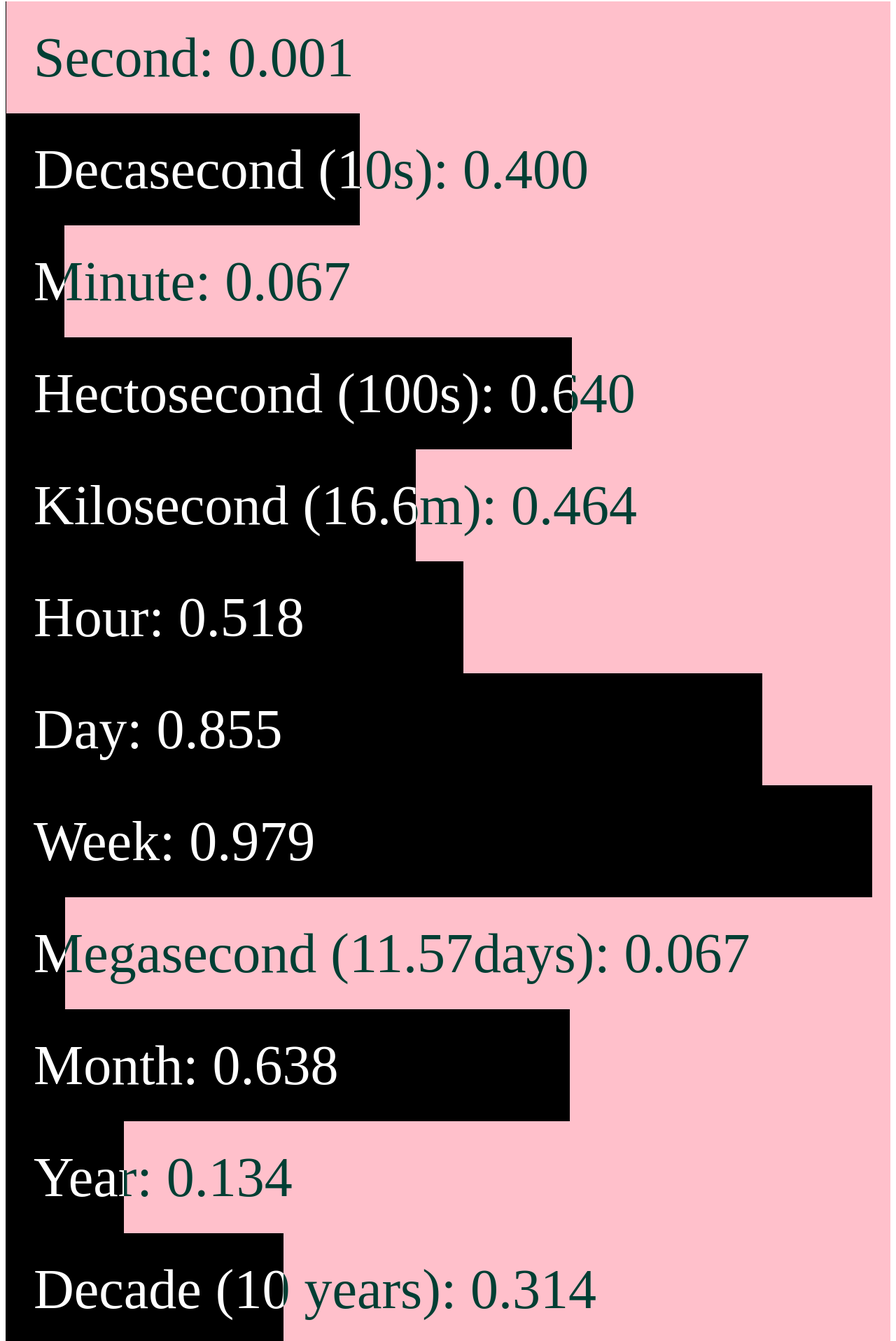
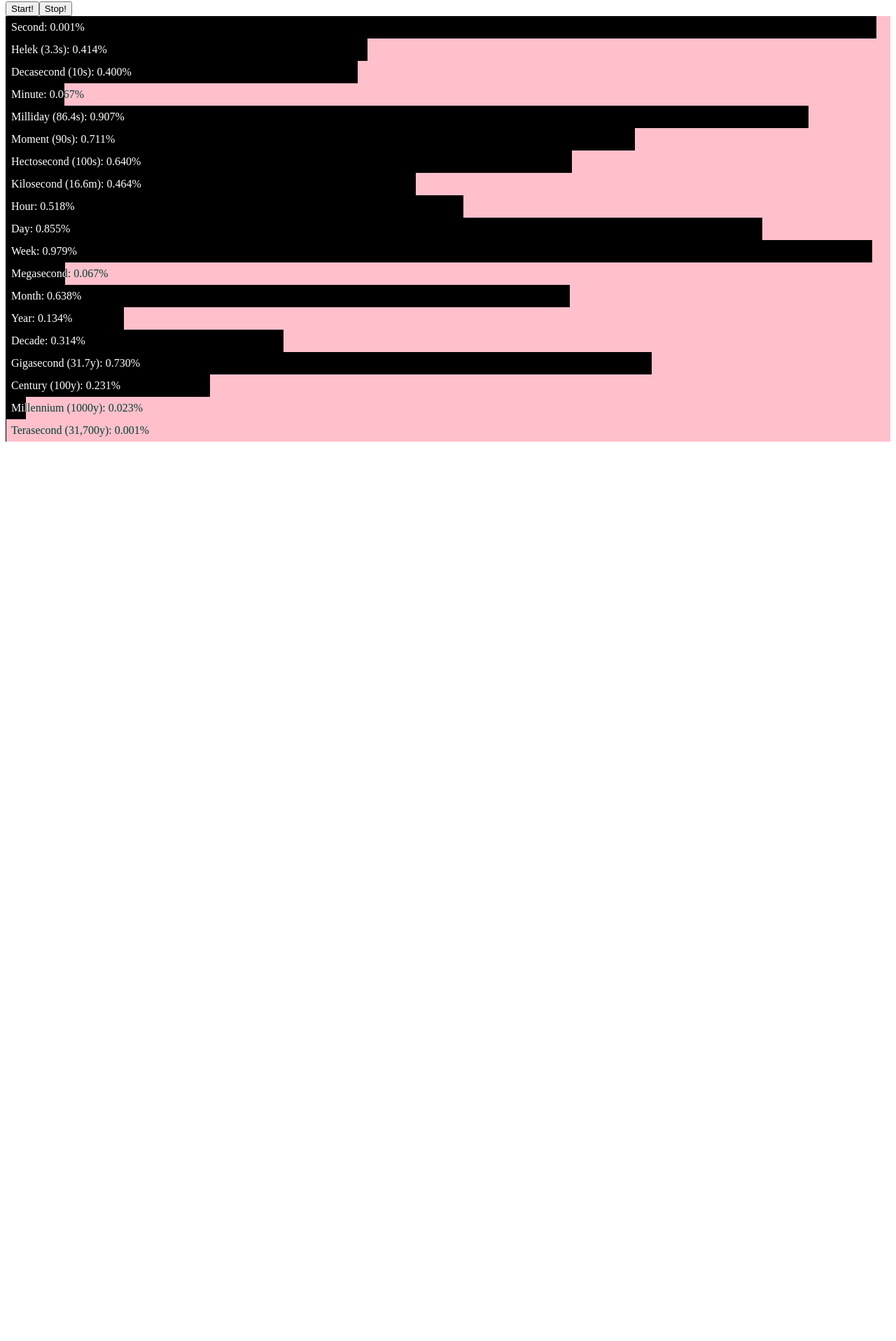
Before and after one commit to egstad/kala, a Nuxt app: page / in a window 1280 px wide. Shown: the part 84-2000 px from the top of the page at 70% size. After the commit the page ends 800 px from the top, so only its background shows below. Built offline with nearby package versions, Linux system fonts and the light colour scheme.

Commit message:
feat: created time unit component

```diff
--- /dev/null
+++ b/components/time-unit.vue
@@ -0,0 +1,53 @@
+<template>
+  <div class="progress">
+    <p class="label">{{ title }}: {{ progress.toFixed(3) }}%</p>
+    <div class="current" :style="{ width: `${progress * 100}%` }"></div>
+  </div>
+</template>
+
+<script>
+export default {
+  props: {
+    title: {
+      type: String,
+      require: true,
+    },
+    progress: {
+      type: Number,
+      require: true,
+    },
+  },
+};
+</script>
+
+<style lang="css">
+:root {
+  --height: 2em;
+}
+
+.progress {
+  background: pink;
+  width: 100%;
+  height: var(--height);
+  display: block;
+  position: relative;
+}
+.current {
+  background: black;
+  height: var(--height);
+  display: block;
+  transition: all 10ms linear;
+}
+
+.label {
+  line-height: 0;
+  font-size: calc(var(--height) * 0.5);
+  font-family: "BradfordMono_8-3-Regular";
+  padding: 0;
+  color: white;
+  mix-blend-mode: exclusion;
+  position: absolute;
+  top: 0;
+  left: 0.5em;
+}
+</style>
--- a/pages/index.vue
+++ b/pages/index.vue
@@ -1,154 +1,41 @@
 <template>
   <div>
-    <div class="clock">{{ this.now.format("hh:mm:ss") }}</div>
-    <div class="progress">
-      <p class="label">Second: {{ progressToNextSecond.toFixed(3) }}</p>
-      <div
-        class="current"
-        :style="{ width: `${progressToNextSecond * 100}%` }"
-      ></div>
-    </div>
-
-    <div class="progress">
-      <p class="label">
-        Decasecond (10s): {{ progressToNextDecasecond.toFixed(3) }}
-      </p>
-      <div
-        class="current"
-        :style="{ width: `${progressToNextDecasecond * 100}%` }"
-      ></div>
-    </div>
-
-    <div class="progress">
-      <p class="label">Minute: {{ progressToNextMinute.toFixed(3) }}</p>
-      <div
-        class="current"
-        :style="{ width: `${progressToNextMinute * 100}%` }"
-      ></div>
-    </div>
-
-    <div class="progress">
-      <p class="label">
-        Hectosecond (100s): {{ progressToNextHectosecond.toFixed(3) }}
-      </p>
-      <div
-        class="current"
-        :style="{ width: `${progressToNextHectosecond * 100}%` }"
-      ></div>
-    </div>
-
-    <div class="progress">
-      <p class="label">
-        Kilosecond (16.6m): {{ progressToNextKilosecond.toFixed(3) }}
-      </p>
-      <div
-        class="current"
-        :style="{ width: `${progressToNextKilosecond * 100}%` }"
-      ></div>
-    </div>
-
-    <div class="progress">
-      <p class="label">Hour: {{ progressToNextHour.toFixed(3) }}</p>
-      <div
-        class="current"
-        :style="{ width: `${progressToNextHour * 100}%` }"
-      ></div>
-    </div>
-
-    <div class="progress">
-      <p class="label">Day: {{ progressToNextDay.toFixed(3) }}</p>
-      <div
-        class="current"
-        :style="{ width: `${progressToNextDay * 100}%` }"
-      ></div>
-    </div>
-
-    <div class="progress">
-      <p class="label">Week: {{ progressToNextWeek.toFixed(3) }}</p>
-      <div
-        class="current"
-        :style="{ width: `${progressToNextWeek * 100}%` }"
-      ></div>
-    </div>
-
-    <div class="progress">
-      <p class="label">
-        Megasecond (11.57days): {{ progressToNextMegasecond.toFixed(3) }}
-      </p>
-      <div
-        class="current"
-        :style="{ width: `${progressToNextMegasecond * 100}%` }"
-      ></div>
-    </div>
-
-    <div class="progress">
-      <p class="label">Month: {{ progressToNextMonth.toFixed(3) }}</p>
-      <div
-        class="current"
-        :style="{ width: `${progressToNextMonth * 100}%` }"
-      ></div>
-    </div>
-
-    <div class="progress">
-      <p class="label">Year: {{ progressToNextYear.toFixed(3) }}</p>
-      <div
-        class="current"
-        :style="{ width: `${progressToNextYear * 100}%` }"
-      ></div>
-    </div>
-
-    <div class="progress">
-      <p class="label">
-        Decade (10 years): {{ progressToNextDecade.toFixed(3) }}
-      </p>
-      <div
-        class="current"
-        :style="{ width: `${progressToNextDecade * 100}%` }"
-      ></div>
-    </div>
-
-    <div class="progress">
-      <p class="label">
-        Gigasecond (31.7 years): {{ progressToNextGigasecond.toFixed(3) }}
-      </p>
-      <div
-        class="current"
-        :style="{ width: `${progressToNextGigasecond * 100}%` }"
-      ></div>
-    </div>
-
-    <div class="progress">
-      <p class="label">
-        Century (100 years): {{ progressToNextCentury.toFixed(3) }}
-      </p>
-      <div
-        class="current"
-        :style="{ width: `${progressToNextCentury * 100}%` }"
-      ></div>
-    </div>
-
-    <div class="progress">
-      <p class="label">
-        Millenium (1000 years): {{ progressToNextMillennium.toFixed(3) }}
-      </p>
-      <div
-        class="current"
-        :style="{ width: `${progressToNextMillennium * 100}%` }"
-      ></div>
-    </div>
-
-    <div class="progress">
-      <p class="label">
-        Terasecond (31,700 years): {{ progressToNextTerasecond.toFixed(3) }}
-      </p>
-      <div
-        class="current"
-        :style="{ width: `${progressToNextTerasecond * 100}%` }"
-      ></div>
-    </div>
-
+    <div class="clock">{{ now.format("hh:mm:ss") }}</div>
     <button @click="update()">Start!</button>
     <button @click="destroy()">Stop!</button>
+
+    <!-- Fractions of a second -->
+    <!-- <TimeUnit title="Jiffy (0.01s)" :progress="nextJiffy" /> -->
+    <!-- <TimeUnit title="Blink (0.25s)" :progress="nextBlink" /> -->
+
+    <!-- A second or more -->
+    <TimeUnit title="Second" :progress="nextSecond" />
+    <TimeUnit title="Helek (3.3s)" :progress="nextHelek" />
+    <TimeUnit title="Decasecond (10s)" :progress="nextDecasecond" />
+
+    <!-- A minute or more -->
+    <TimeUnit title="Minute" :progress="nextMinute" />
+    <TimeUnit title="Milliday (86.4s)" :progress="nextMilliday" />
+    <TimeUnit title="Moment (90s)" :progress="nextMoment" />
+    <TimeUnit title="Hectosecond (100s)" :progress="nextHectosecond" />
+    <TimeUnit title="Kilosecond (16.6m)" :progress="nextKilosecond" />
+
+    <!-- A hour or more -->
+    <TimeUnit title="Hour" :progress="nextHour" />
+
+    <!-- A day or more -->
+    <TimeUnit title="Day" :progress="nextDay" />
+    <TimeUnit title="Week" :progress="nextWeek" />
+    <TimeUnit title="Megasecond" :progress="nextMegasecond" />
+    <TimeUnit title="Month" :progress="nextMonth" />
+
+    <!-- A year or more -->
+    <TimeUnit title="Year" :progress="nextYear" />
+    <TimeUnit title="Decade" :progress="nextDecade" />
+    <TimeUnit title="Gigasecond (31.7y)" :progress="nextGigasecond" />
+    <TimeUnit title="Century (100y)" :progress="nextCentury" />
+    <TimeUnit title="Millennium (1000y)" :progress="nextMillennium" />
+    <TimeUnit title="Terasecond (31,700y)" :progress="nextTerasecond" />
   </div>
 </template>
 
@@ -194,10 +81,15 @@ export default {
       durationYottasecond: null,
       durationRonnasecond: null,
       durationQuettasecond: null,
-      //
       durationDecade: null,
       durationCentury: null,
       durationMillennium: null,
+      durationBlink: null,
+      durationHelek: null,
+      durationMoment: null,
+      durationNanocentury: null,
+      durationMilliday: null,
+      durationJiffy: null,
     };
   },
   created() {
@@ -216,69 +108,89 @@ export default {
         this.fromDate = val;
       },
     },
-    progressToNextSecond() {
+    nextSecond() {
       const msLeft = this.now.endOf("second").diff(this.now, "milliseconds");
       return this.percentage(msLeft, this.durationSecond);
     },
-    progressToNextMinute() {
+    nextMinute() {
       const msLeft = this.now.endOf("minute").diff(this.now, "milliseconds");
       return this.percentage(msLeft, this.dayInMS / 24 / 60);
     },
-    progressToNextHour() {
+    nextHour() {
       const msLeft = this.now.endOf("hour").diff(this.now, "milliseconds");
       return this.percentage(msLeft, this.dayInMS / 24);
     },
-    progressToNextDay() {
+    nextDay() {
       const msLeft = this.now.endOf("day").diff(this.now, "milliseconds");
       return this.percentage(msLeft, this.dayInMS);
     },
-    progressToNextWeek() {
+    nextWeek() {
       const msLeft = this.now.endOf("week").diff(this.now);
       return this.percentage(msLeft, this.dayInMS * 7);
     },
-    progressToNextMonth() {
+    nextMonth() {
       const msLeft = this.now.endOf("month").diff(this.now, "milliseconds");
       return this.percentage(msLeft, this.now.daysInMonth() * this.dayInMS);
     },
-    progressToNextYear() {
+    nextYear() {
       const msLeft = this.now.endOf("year").diff(this.now, "milliseconds");
       return this.percentage(msLeft, this.daysInYear * this.dayInMS);
     },
-    progressToNextDecasecond() {
+    nextDecasecond() {
       const msLeft = this.now.diff(this.unixEpoch) % this.durationDecasecond;
       return 1 - this.percentage(msLeft, this.durationDecasecond);
     },
-    progressToNextHectosecond() {
+    nextHectosecond() {
       const msLeft = this.now.diff(this.unixEpoch) % this.durationHectosecond;
       return 1 - this.percentage(msLeft, this.durationHectosecond);
     },
-    progressToNextKilosecond() {
+    nextKilosecond() {
       const msLeft = this.now.diff(this.unixEpoch) % this.durationKilosecond;
       return 1 - this.percentage(msLeft, this.durationKilosecond);
     },
-    progressToNextMegasecond() {
+    nextMegasecond() {
       const msLeft = this.now.diff(this.unixEpoch) % this.durationMegasecond;
       return 1 - this.percentage(msLeft, this.durationMegasecond);
     },
-    progressToNextGigasecond() {
+    nextGigasecond() {
       const msLeft = this.now.diff(this.unixEpoch) % this.durationGigasecond;
       return 1 - this.percentage(msLeft, this.durationGigasecond);
     },
-    progressToNextTerasecond() {
+    nextTerasecond() {
       const msLeft = this.now.diff(this.unixEpoch) % this.durationTerasecond;
       return 1 - this.percentage(msLeft, this.durationTerasecond);
     },
-    progressToNextDecade() {
+    nextDecade() {
       const msLeft = this.now.diff(this.unixEpoch) % this.durationDecade;
       return 1 - this.percentage(msLeft, this.durationDecade);
     },
-    progressToNextCentury() {
+    nextCentury() {
       const msLeft = this.now.diff(this.unixEpoch) % this.durationCentury;
       return 1 - this.percentage(msLeft, this.durationCentury);
     },
-    progressToNextMillennium() {
+    nextMillennium() {
       const msLeft = this.now.diff(this.unixEpoch) % this.durationMillennium;
       return 1 - this.percentage(msLeft, this.durationMillennium);
+    },
+    nextJiffy() {
+      const msLeft = this.now.diff(this.unixEpoch) % this.durationJiffy;
+      return 1 - this.percentage(msLeft, this.durationJiffy);
+    },
+    nextBlink() {
+      const msLeft = this.now.diff(this.unixEpoch) % this.durationBlink;
+      return 1 - this.percentage(msLeft, this.durationBlink);
+    },
+    nextHelek() {
+      const msLeft = this.now.diff(this.unixEpoch) % this.durationHelek;
+      return 1 - this.percentage(msLeft, this.durationHelek);
+    },
+    nextMilliday() {
+      const msLeft = this.now.diff(this.unixEpoch) % this.durationMilliday;
+      return 1 - this.percentage(msLeft, this.durationMilliday);
+    },
+    nextMoment() {
+      const msLeft = this.now.diff(this.unixEpoch) % this.durationMoment;
+      return 1 - this.percentage(msLeft, this.durationMoment);
     },
   },
   methods: {
@@ -287,16 +199,28 @@ export default {
       this.now = dayjs().tz(this.timezone);
       this.endOfDay = dayjs("2023-02-20T00:00").tz(this.timezone);
       this.daysInYear = this.now.isLeapYear() ? 366 : 365;
+
+      // common units
       this.durationDecade = 315532800 * this.durationSecond;
       this.durationCentury = 3155695200 * this.durationSecond;
       this.durationMillennium = 31536000000 * this.durationSecond;
+
+      // funny units
+      this.durationJiffy = this.seconds(0.01);
+      this.durationBlink = this.seconds(0.25);
+      this.durationHelek = this.seconds(3.333);
+      this.durationNanocentury = this.seconds(3.156);
+      this.durationMilliday = this.seconds(86.4);
+      this.durationMoment = this.seconds(90);
+      this.durationKe = this.seconds(900);
+
+      // second variations
       this.durationDecasecond = this.seconds(10);
       this.durationHectosecond = this.seconds(100);
       this.durationKilosecond = this.seconds(1000);
       this.durationMegasecond = this.seconds(1000000);
       this.durationGigasecond = this.seconds(1000000000);
       this.durationTerasecond = this.seconds(1000000000000);
-      // got to here..
       this.durationPetasecond = this.seconds(1000000000000000);
       this.durationExasecond = this.seconds(1000000000000000000);
       this.durationZettasecond = this.seconds(1000000000000000000000);
@@ -329,7 +253,7 @@ export default {
 
 <style lang="css">
 :root {
-  --height: 10em;
+  --height: 2em;
 }
 
 .progress {
@@ -343,6 +267,7 @@ export default {
   background: black;
   height: var(--height);
   display: block;
+  transition: all 10ms linear;
 }
 
 .label {
```
